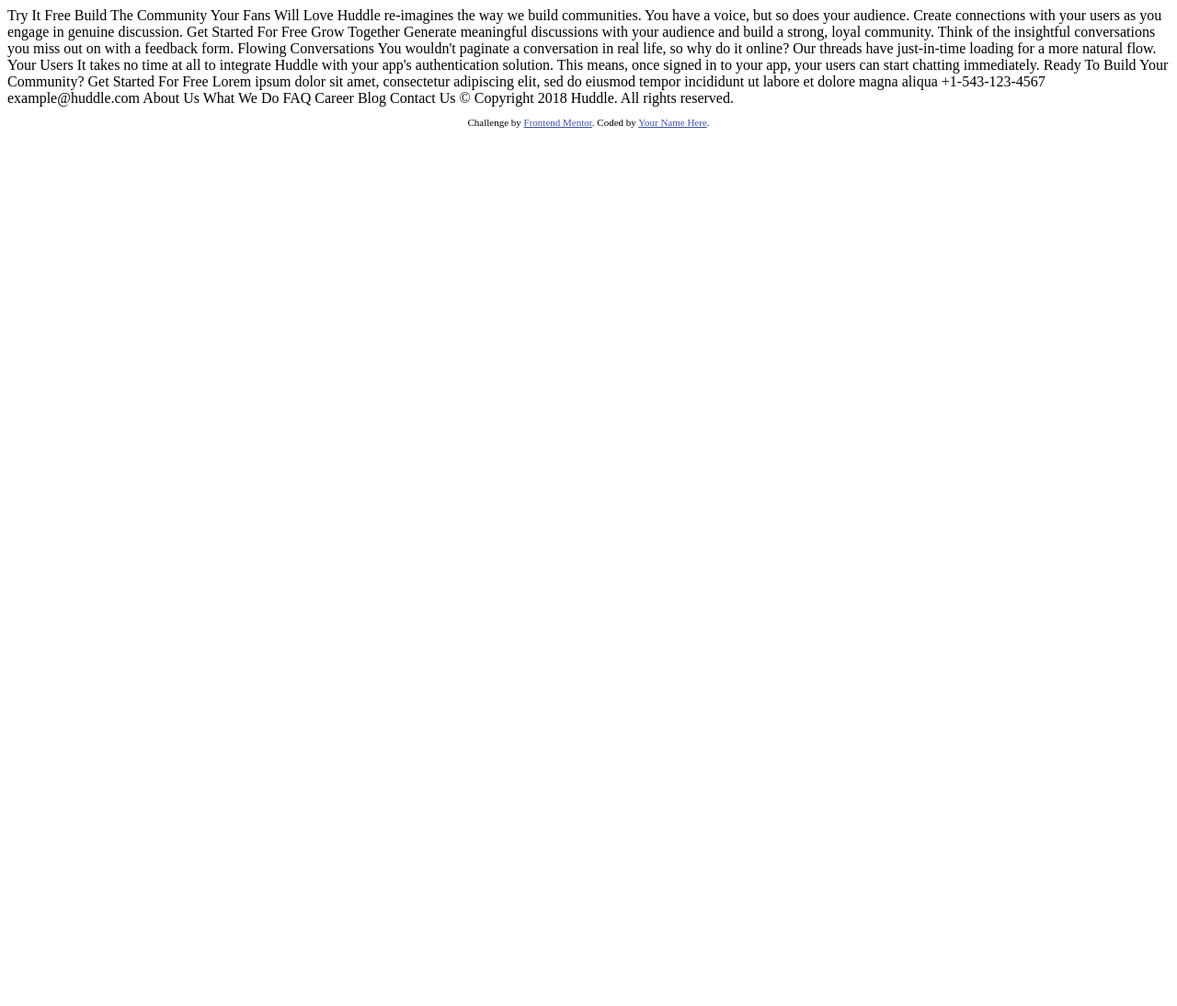
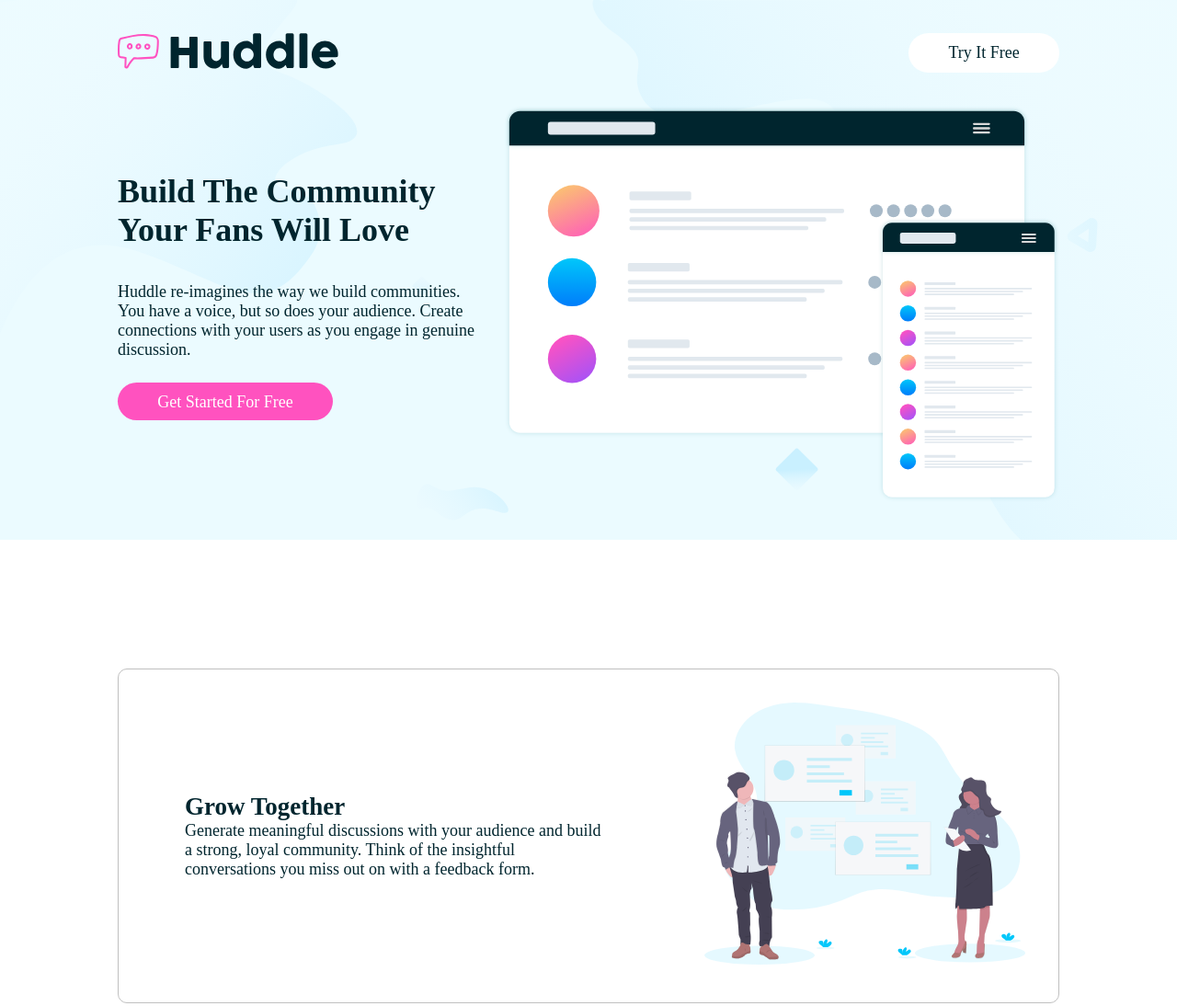
Before and after one commit to RodCri/Huddle-landing-page-with-alternating, a plain HTML site: page index.html in a window 1280 px wide. Shown: the top 1094 px of the page at 92% size. Before the commit the page ends 800 px from the top, so only its background shows below. Drawn offline with Linux system fonts and the light colour scheme.

Commit message:
style hero

```diff
--- /dev/null
+++ b/css/style.css
@@ -0,0 +1,134 @@
+:root{
+    --pink: hsl(322, 100%, 66%);
+    --very-pale-cyan: hsl(193, 100%, 96%);
+    --very-dark-cyan: hsl(192, 100%, 9%);
+    --grayish-blue: hsl(208, 11%, 55%);
+}
+*{
+    margin: 0;
+    padding: 0;
+    box-sizing: border-box;
+}
+body{
+    font-size: 18px;
+    color: var(--very-dark-cyan);
+}
+a{
+    text-decoration: none;
+    color: var(--very-dark-cyan);
+}
+.cta{
+    background-color: white;
+    padding: .6em 2.4em;
+    border-radius: 50px;
+}
+.hero{
+    background-color: var(--very-pale-cyan);
+    background-image: url('../images/bg-hero-desktop.svg');
+    background-repeat: no-repeat;
+    background-size: cover;
+    width: 100%;
+    height: auto;
+    padding: 2em 0;
+    margin-bottom: 140px;
+}
+.container{
+    width: 80%;
+    max-width: 1200px;
+    margin: 0 auto;
+}
+.hero__nav{
+    display: flex;
+    flex-direction: row;
+    justify-content: space-between;
+    margin-bottom: 2em;
+}
+.hero-img{
+    height: 5%;
+}
+.hero__main{
+    display: flex;
+    flex-direction: row;
+    gap: 1em;
+}
+.hero__main-text{
+    width: 40%;
+    margin: 4em 0;
+}
+.paragraph{
+    padding: 2em 0;
+}
+.started{
+    background-color: var(--pink);
+    color: #fff;
+}
+.hero__main-figure{
+    width: 60%;
+}
+.hero__main-figure img{
+    width: 100%;
+}
+
+.content__together{
+    display: flex;
+    flex-direction: row;
+    justify-content: center;
+    align-items: center;
+    gap: 4em;
+    border: 1px solid silver;
+    padding: 2em;
+    margin: 2em 0;
+    border-radius: 10px;
+}
+.content__together-text{
+    width: 60%;
+    padding: 2em;
+}
+.content__together-figure{
+    width: 40%;
+}
+.content__together-figure img{
+    width: 100%;
+}
+
+.left{
+    order: 2;
+}
+
+
+footer{
+    background-color: var(--very-dark-cyan);
+    color: white;
+    padding: 2em 0;
+}
+.footer{
+    display: flex;
+    flex-direction: row;
+    justify-content: space-between;
+}
+.footer__info{
+    display: flex;
+    flex-direction: column;
+    width: 40%;
+}
+.footer__links{
+    display: flex;
+    flex-direction: row;
+    width: 30%;
+    gap: 2em;
+}
+.footer__links-right a{
+    color: white;
+    display: flex;
+    flex-direction: column;
+    padding: 0 0 .4em 0;
+}
+.footer__links-left a{
+    color: white;
+    display: flex;
+    flex-direction: column;
+    padding: 0 0.4em 0;
+}
+.footer-logo{
+    padding: 2em 0;
+}
--- a/index.html
+++ b/index.html
@@ -2,33 +2,72 @@
 <html lang="en">
 <head>
   <meta charset="UTF-8">
-  <meta name="viewport" content="width=device-width, initial-scale=1.0"> <!-- displays site properly based on user's device -->
-
+  <meta name="viewport" content="width=device-width, initial-scale=1.0">
   <link rel="icon" type="image/png" sizes="32x32" href="./images/favicon-32x32.png">
-
   <title>Frontend Mentor | Huddle landing page with alternating feature blocks</title>
-
-  <!-- Feel free to remove these styles or customise in your own stylesheet 👍 -->
-  <style>
-    .attribution { font-size: 11px; text-align: center; }
-    .attribution a { color: hsl(228, 45%, 44%); }
-  </style>
+  <link rel="stylesheet" href="css/style.css">
 </head>
 <body>
-
-  Try It Free
-
-  Build The Community Your Fans Will Love
-
-  Huddle re-imagines the way we build communities. You have a voice, but so does your audience.
-  Create connections with your users as you engage in genuine discussion.
-
-  Get Started For Free
-
-  Grow Together
-
-  Generate meaningful discussions with your audience and build a strong, loyal community.
-  Think of the insightful conversations you miss out on with a feedback form.
+  <div class="hero">
+    <div class="container">
+      <div class="hero__nav">
+        <img src="images/logo.svg" alt="" class="hero-img">
+        <a href="#" class="cta">Try It Free</a>
+      </div>
+      <div class="hero__main">
+        <div class="hero__main-text">
+          <h1 class="title">Build The Community Your Fans Will Love</h1>
+          <p class="paragraph">Huddle re-imagines the way we build communities. You have a voice, but so does your audience. Create connections with your users as you engage in genuine discussion.</p>
+          <a href="#" class="cta started">Get Started For Free</a>
+        </div>
+        <div class="hero__main-figure">
+          <img src="images/illustration-mockups.svg" alt="">
+        </div>
+      </div>
+    </div>
+  </div>
+  <main class="container">
+    <section class="content__together">
+      <div class="content__together-text">
+        <h2 class="content__together-title">
+          Grow Together
+        </h2>
+        <p class="content__together-info">
+          Generate meaningful discussions with your audience and build a strong, loyal community. Think of the insightful conversations you miss out on with a feedback form.
+        </p>
+      </div>
+      <div class="content__together-figure">
+        <img src="images/illustration-grow-together.svg" alt="">
+      </div>
+    </section>
+    <section class="content__together">
+      <div class="content__together-text left">
+        <h2 class="content__together-title">
+          Grow Together
+        </h2>
+        <p class="content__together-info">
+          Generate meaningful discussions with your audience and build a strong, loyal community. Think of the insightful conversations you miss out on with a feedback form.
+        </p>
+      </div>
+      <div class="content__together-figure">
+        <img src="images/illustration-grow-together.svg" alt="">
+      </div>
+    </section>
+    <section class="content__together">
+      <div class="content__together-text">
+        <h2 class="content__together-title">
+          Grow Together
+        </h2>
+        <p class="content__together-info">
+          Generate meaningful discussions with your audience and build a strong, loyal community. Think of the insightful conversations you miss out on with a feedback form.
+        </p>
+      </div>
+      <div class="content__together-figure">
+        <img src="images/illustration-grow-together.svg" alt="">
+      </div>
+    </section>
+  </main>
+<!--
 
   Flowing Conversations
 
@@ -44,27 +83,43 @@
 
   Get Started For Free
 
-  Lorem ipsum dolor sit amet, consectetur adipiscing elit, sed do eiusmod tempor
-  incididunt ut labore et dolore magna aliqua
 
-  +1-543-123-4567
-  example@huddle.com
 
-  About Us
-  What We Do
-  FAQ
 
-  Career
-  Blog
-  Contact Us
 
-  &copy; Copyright 2018 Huddle. All rights reserved.
+
+
+  &copy; Copyright 2018 Huddle. All rights reserved. -->
 
   <footer>
-    <p class="attribution">
-      Challenge by <a href="https://www.frontendmentor.io?ref=challenge" target="_blank">Frontend Mentor</a>.
-      Coded by <a href="#">Your Name Here</a>.
-    </p>
+    <div class="container">
+      <img src="images/logo-footer.svg" alt="" class="footer-logo">
+      <div class="footer">
+        <div class="footer__info">
+          <p>Lorem ipsum dolor sit amet, consectetur adipiscing elit, sed do eiusmod tempor
+            incididunt ut labore et dolore magna aliqua</p>
+          <span>+1-543-123-4567</span>
+          <span>example@huddle.com</span>
+        </div>
+        <div class="footer__links">
+          <div class="footer__links-right">
+            <a>About Us</a>
+            <a>What We Do</a>
+            <a>FAQ</a>
+          </div>
+          <div class="footer__links-left">
+            <a>Career</a>
+            <a>Blog</a>
+            <a>Contact Us</a>
+          </div>
+        </div>
+        <div class="footer__redes">
+          <img src="images/icon-email.svg" alt="">
+          <img src="images/icon-email.svg" alt="">
+          <img src="images/icon-email.svg" alt="">
+        </div>
+      </div>
+    </div>
   </footer>
 </body>
 </html>
```
Also changed, not shown: images/logo-footer.svg (added).
